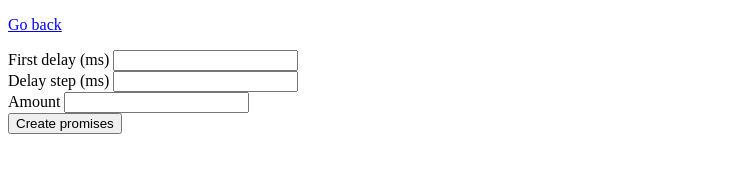
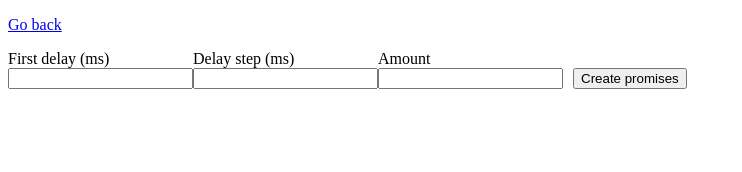
Before and after one commit to NataBelous/goit-js-hw-09, a plain HTML site: page 03-promises.html in a window 1280 px wide. Shown: the whole page, without its empty margins (0-742 px from the left). Drawn offline with Linux system fonts and the light colour scheme.

Commit message:
Deploying to gh-pages from @ NataBelous/goit-js-hw-09@609c2d90b5d9ea4a158201f07d80ad0020f26313 🚀

```diff
--- a/03-promises.html
+++ b/03-promises.html
@@ -1 +1 @@
-<!DOCTYPE html><html lang="en"><head><script type="module" src="/goit-js-hw-09/02-timer.6a89e379.js"></script><script nomodule="" defer src="/goit-js-hw-09/02-timer.a9b4d4ec.js"></script><meta charset="utf-8"><meta name="viewport" content="width=device-width, initial-scale=1.0"><title>Promise generator</title><link rel="stylesheet" href="/goit-js-hw-09/01-color-switcher.dc469b22.css"></head><body> <p><a href="/goit-js-hw-09/index.html">Go back</a></p> <form class="form"> <div class="label-form"> <label> First delay (ms) <input type="number" name="delay" required> </label> </div> <div class="label-form"> <label> Delay step (ms) <input type="number" name="step" required> </label> </div> <div class="label-form"> <label> Amount <input type="number" name="amount" required> </label> </div> <button type="submit">Create promises</button> </form> <script src="/goit-js-hw-09/03-promises.93755d53.js" type="module"></script><script src="/goit-js-hw-09/03-promises.958bf6fe.js" nomodule="" defer></script> </body></html>
+<!DOCTYPE html><html lang="en"><head><script type="module" src="/goit-js-hw-09/02-timer.6a89e379.js"></script><script nomodule="" defer src="/goit-js-hw-09/02-timer.a9b4d4ec.js"></script><meta charset="utf-8"><meta name="viewport" content="width=device-width, initial-scale=1.0"><title>Promise generator</title><link rel="stylesheet" href="/goit-js-hw-09/01-color-switcher.dc469b22.css"><style>form{display:flex}label{flex-direction:column;display:flex}button{margin:auto 10px 0}</style></head><body> <p><a href="/goit-js-hw-09/index.html">Go back</a></p> <form class="form"> <label> First delay (ms) <input type="number" name="delay" required> </label> <label> Delay step (ms) <input type="number" name="step" required> </label> <label> Amount <input type="number" name="amount" required> </label> <button type="submit">Create promises</button> </form> <script src="/goit-js-hw-09/03-promises.93755d53.js" type="module"></script><script src="/goit-js-hw-09/03-promises.958bf6fe.js" nomodule="" defer></script> </body></html>
```
